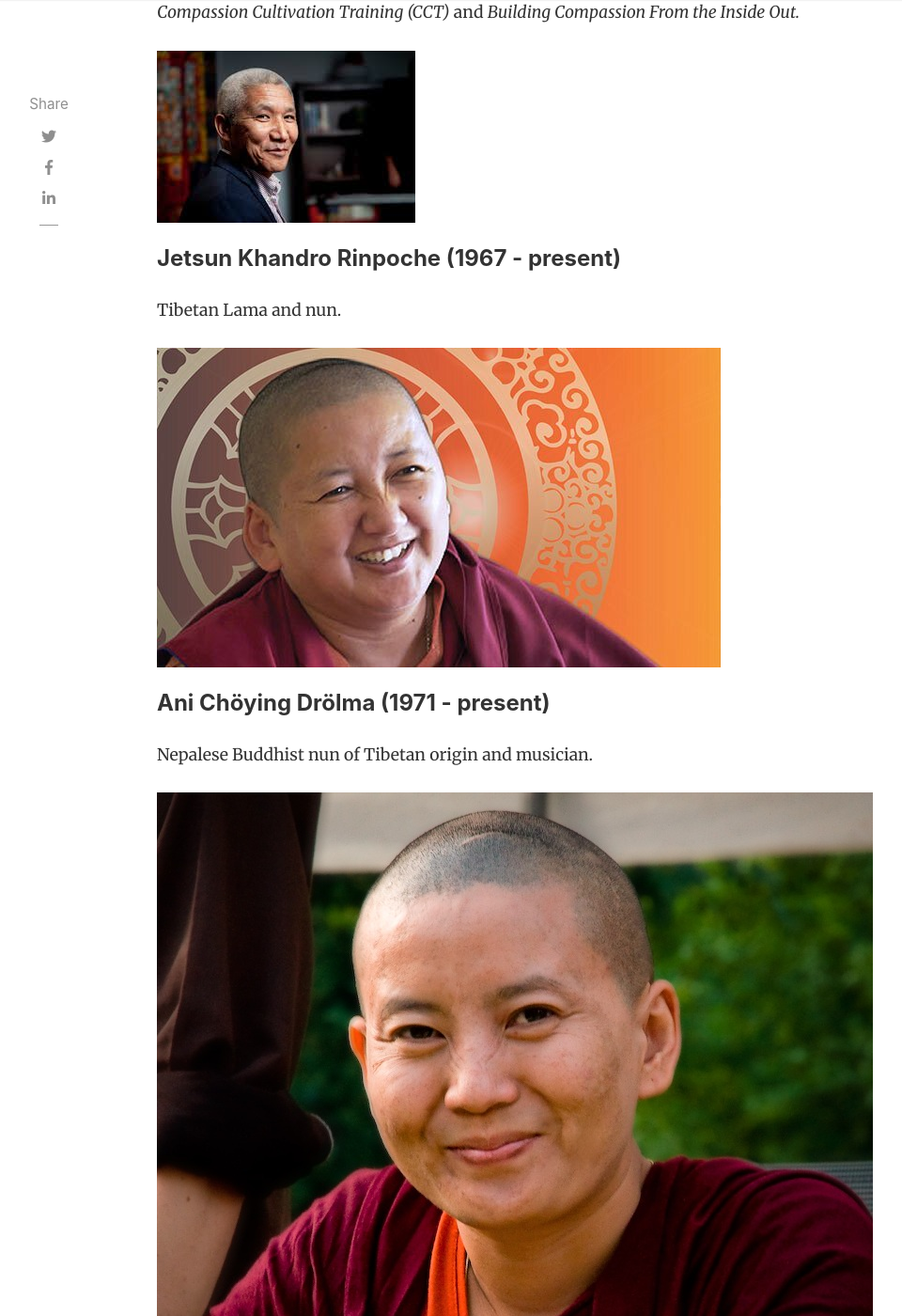
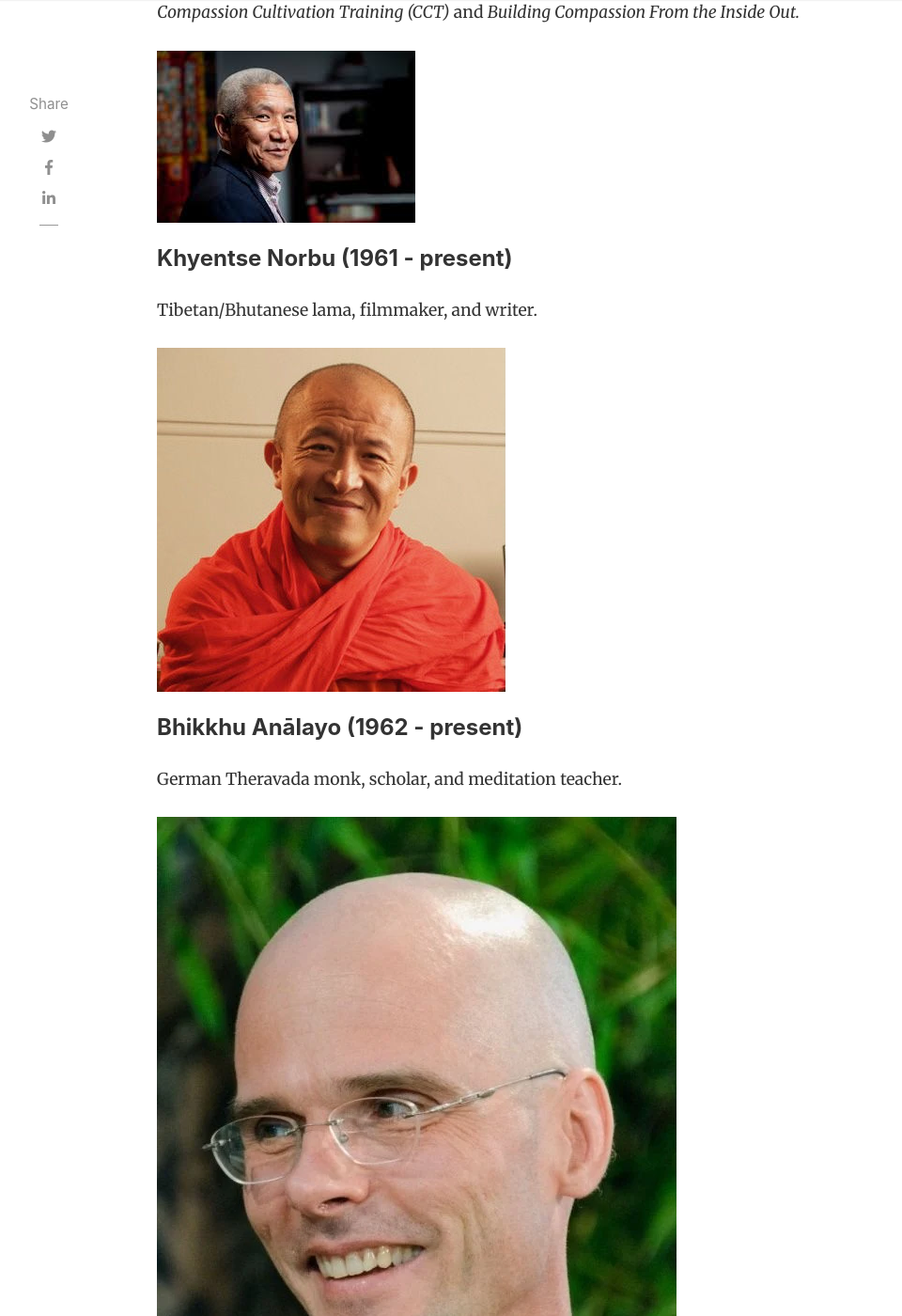
Before and after one commit to seedsofalternative/seedsofalternative.github.io, a Jekyll site: the page built from _posts/2024-10-08-influential-buddhist-teachers.md, in a window 1280 px wide and 1400 px high, scrolled down 17488 px. Shown: the whole window at 94% size, without its empty margins (118-1078 px from the left). Built offline with Jekyll 4.4.1, drawn with Linux system fonts in a browser that asks for light colours; nearby versions of some CDN libraries; comment, search, counter and statistics services are not loaded.

Commit message:
added buddist teachers

```diff
--- a/_posts/2024-10-08-influential-buddhist-teachers.md
+++ b/_posts/2024-10-08-influential-buddhist-teachers.md
@@ -139,6 +139,18 @@ Tibetan Buddhist scholar known for his work on Compassion, former monk and acade
 
 ![inpa]({{ site.baseurl }}/assets/images/buddhist_teachers/jinpa.jpeg)
 
+####  Khyentse Norbu (1961 - present)
+
+Tibetan/Bhutanese lama, filmmaker, and writer.
+
+![norbu]({{ site.baseurl }}/assets/images/buddhist_teachers/norbu.jpg)
+
+#### Bhikkhu Anālayo (1962 - present)
+
+German Theravada monk, scholar, and meditation teacher.
+
+![analayo]({{ site.baseurl }}/assets/images/buddhist_teachers/analayo.webp)
+
 #### Jetsun Khandro Rinpoche (1967 - present)
 
 Tibetan Lama and nun.
```
Also changed, not shown: _posts/2024-10-26-how-to-balance-dopamine-levels.md (+2 -2 lines), docker-compose.yml (+8 -7 lines), assets/images/buddhist_teachers/analayo.webp (added), assets/images/buddhist_teachers/norbu.jpg (added).
